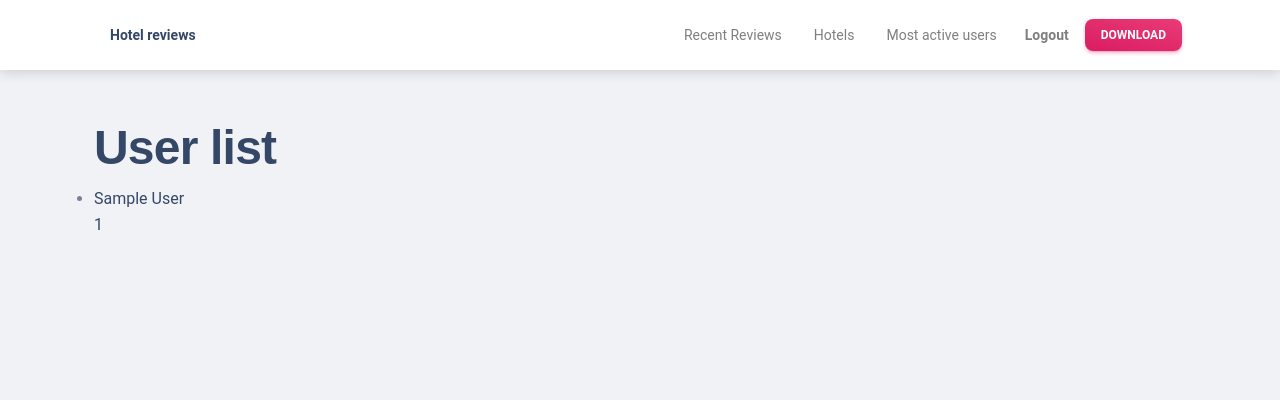
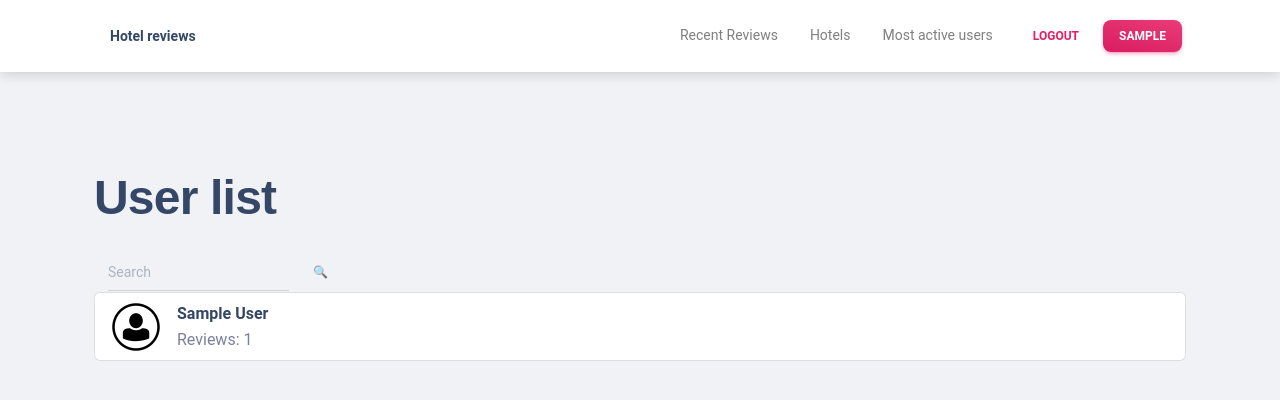
Before and after one commit to necobra/hotel-review-service, a Django app: page /users/ in a window 1280 px wide. Shown: the top 400 px of the page. Run offline with Django 5.2, Linux system fonts and the light colour scheme; the visitor is signed in with stand-in values (Sample User, id 1); data comes from the database, SQL or seed files in the repository; data that the repository does not hold is empty; some libraries are stand-ins or nearby versions.

Commit message:
customize forms, nav

```diff
--- a/hotel_review_service/forms.py
+++ b/hotel_review_service/forms.py
@@ -36,6 +36,7 @@ class ReviewForm(forms.ModelForm):
         model = Review
         fields = ["caption", "comment", "hotel_rating"]
 
+
 class ReviewSearchForm(forms.Form):
     search = forms.CharField(
         max_length=255,
--- a/static/css/styles.css
+++ b/static/css/styles.css
@@ -9,3 +9,7 @@
 .header-container {
     height: 0;
 }
+
+.dropdown-menu-left {
+    right: 100px !important;
+}
--- a/templates/base.html
+++ b/templates/base.html
@@ -22,6 +22,9 @@
   {% block content %}
   {% endblock %}
 {% endblock %}
+<script src="https://code.jquery.com/jquery-3.4.1.slim.min.js" integrity="" crossorigin="anonymous"></script>
+<script type="text/javascript" src="{% static 'js/bootstrap.bundle.js' %}"></script>
+<script type="text/javascript" src="{% static 'js/bootstrap.js' %}"></script>
 </body>
 
 </html>
--- a/templates/hotel_review_service/user_detail.html
+++ b/templates/hotel_review_service/user_detail.html
@@ -1,4 +1,4 @@
-{% extends "base.html" %}
+{% extends "hotel_review_service/content_page.html" %}
 
 {% block content %}
   <h1>
--- a/templates/hotel_review_service/user_list.html
+++ b/templates/hotel_review_service/user_list.html
@@ -1,25 +1,33 @@
 {% extends "hotel_review_service/content_page.html" %}
 
 {% block content %}
-  <h1>
-    User list
-  </h1>
+  <div class="container mt-5">
+    <h1 class="mb-4">User list</h1>
+    <form method="get" action="" class="col-3">
+      {% block search_input %}
+        {% include "includes/search-input.html" %}
+      {% endblock %}
+    </form>
     {% if user_list %}
-    <ul>
+      <ul class="list-group">
         {% for user in user_list %}
-        <li>
-          <a href="{% url "hotel-review-service:user-detail" pk=user.id %} ">
-            <div>
+          <li class="list-group-item d-flex align-items-center">
+            {% load static %}
+            <img src="{% static 'img/avatar.png' %}" alt="Avatar" class="rounded-circle mr-3"
+                 style="width: 50px; height: 50px;">
+            <div class="flex-grow-1">
+              <a href="{% url 'hotel-review-service:user-detail' pk=user.id %}" class="text-dark font-weight-bold">
                 {{ user.first_name }} {{ user.last_name }}
+              </a>
+              <div class="text-muted">
+                Reviews: {{ user.reviews_amount }}
               </div>
-            <div>
-              {{ user.reviews_amount }}
             </div>
-          </a>
           </li>
         {% endfor %}
       </ul>
     {% else %}
-    <p>There are no user yet</p>
+      <p>There are no users yet</p>
     {% endif %}
+  </div>
 {% endblock %}
--- a/templates/includes/navigation-items.html
+++ b/templates/includes/navigation-items.html
@@ -1,8 +1,10 @@
 {% block navigation-items %}
-  <a class="navbar-brand font-weight-bolder ms-sm-3" href="/" rel="tooltip" title="Designed and Coded by Creative Tim" data-placement="bottom">
+  <a class="navbar-brand font-weight-bolder ms-sm-3" href="/" rel="tooltip" title="Designed and Coded by Creative Tim"
+     data-placement="bottom">
     Hotel reviews
   </a>
-          <button class="navbar-toggler shadow-none ms-2" type="button" data-bs-toggle="collapse" data-bs-target="#navigation" aria-controls="navigation" aria-expanded="false" aria-label="Toggle navigation">
+  <button class="navbar-toggler shadow-none ms-2" type="button" data-bs-toggle="collapse" data-bs-target="#navigation"
+          aria-controls="navigation" aria-expanded="false" aria-label="Toggle navigation">
             <span class="navbar-toggler-icon mt-2">
               <span class="navbar-toggler-bar bar1"></span>
               <span class="navbar-toggler-bar bar2"></span>
@@ -12,33 +14,48 @@
   <div class="collapse navbar-collapse pt-3 pb-2 py-lg-0 w-100" id="navigation">
     <ul class="navbar-nav navbar-nav-hover ms-auto">
       <li class="nav-item dropdown dropdown-hover mx-2">
-                <a href="{% url 'hotel_review_service:review-list' %}" class="nav-link ps-2 d-flex cursor-pointer align-items-center" aria-expanded="false">
+        <a href="{% url 'hotel_review_service:review-list' %}"
+           class="nav-link ps-2 d-flex cursor-pointer align-items-center" aria-expanded="false">
           Recent Reviews
         </a>
       </li>
 
       <li class="nav-item dropdown dropdown-hover mx-2">
-                <a href="{% url 'hotel_review_service:hotel-list' %}"  class="nav-link ps-2 d-flex cursor-pointer align-items-center" aria-expanded="false">
+        <a href="{% url 'hotel_review_service:hotel-list' %}"
+           class="nav-link ps-2 d-flex cursor-pointer align-items-center" aria-expanded="false">
           Hotels
         </a>
       </li>
 
       <li class="nav-item dropdown dropdown-hover mx-2">
-                <a  href="{% url 'hotel_review_service:user-list' %}" class="nav-link ps-2 d-flex cursor-pointer align-items-center" aria-expanded="false">
+        <a href="{% url 'hotel_review_service:user-list' %}"
+           class="nav-link ps-2 d-flex cursor-pointer align-items-center" aria-expanded="false">
           Most active users
         </a>
       </li>
+      {% if user.is_authenticated %}
+        <li class="nav-item ms-lg-auto">
 
-              <li class="nav-item ms-lg-auto">
-                <a class="nav-link nav-link-icon me-2" href="/accounts/login/">
-                  <i class="fa fa-sign-in me-1" aria-hidden="true"></i>
-                  <p class="d-inline text-sm z-index-1 font-weight-bold" data-bs-toggle="tooltip" data-bs-placement="bottom">Logout</p>
-                </a>
+          <form action="{% url 'logout' %}" method="POST">
+            {% csrf_token %}
+            <button class="btn btn-link d-inline mb-0" role="button" type="submit">
+              Logout
+            </button>
+
+          </form>
+
         </li>
 
         <li class="nav-item my-auto ms-3 ms-lg-0">
-                <a href="https://appseed.us/product/material-kit/django/" target="_blank" class="btn btn-sm  bg-gradient-primary  mb-0 me-1 mt-2 mt-md-0">Download</a>
+          <a href="{% url 'hotel_review_service:user-detail' pk=user.id %}"
+             class="btn btn-sm  bg-gradient-primary  mb-0 me-1 mt-2 mt-md-0">{{ user.get_username }}</a>
         </li>
+      {% else %}
+        <li class="nav-item my-auto ms-3 ms-lg-0">
+          <a href="{% url 'logout' %}"
+             class="btn btn-sm  bg-gradient-primary  mb-0 me-1 mt-2 mt-md-0">Login</a>
+        </li>
+      {% endif %}
     </ul>
   </div>
 {% endblock %}
--- a/templates/registration/logged_out.html
+++ b/templates/registration/logged_out.html
@@ -1,4 +1,4 @@
-{% extends "base.html" %}
+{% extends "hotel_review_service/content_page.html" %}
 
 {% block content %}
 <p>Logged out!</p>
--- a/templates/registration/login.html
+++ b/templates/registration/login.html
@@ -1,4 +1,4 @@
-{% extends "base.html" %}
+{% extends "hotel_review_service/content_page.html" %}
 {% load crispy_forms_filters %}
 
 {% block content %}
```
Also changed, not shown: templates/hotel_review_service/hotel_detail.html (+11 -3 lines), templates/hotel_review_service/includes/review_inline.html (+17 -6 lines), templates/hotel_review_service/review_confirm_delete.html (added, +10 -0 lines), templates/hotel_review_service/review_form.html (added, +13 -0 lines), templates/hotel_review_service/review_list.html (+8 -5 lines), static/img/avatar.png (added). Lines whose indentation alone changed are shown as unchanged.
